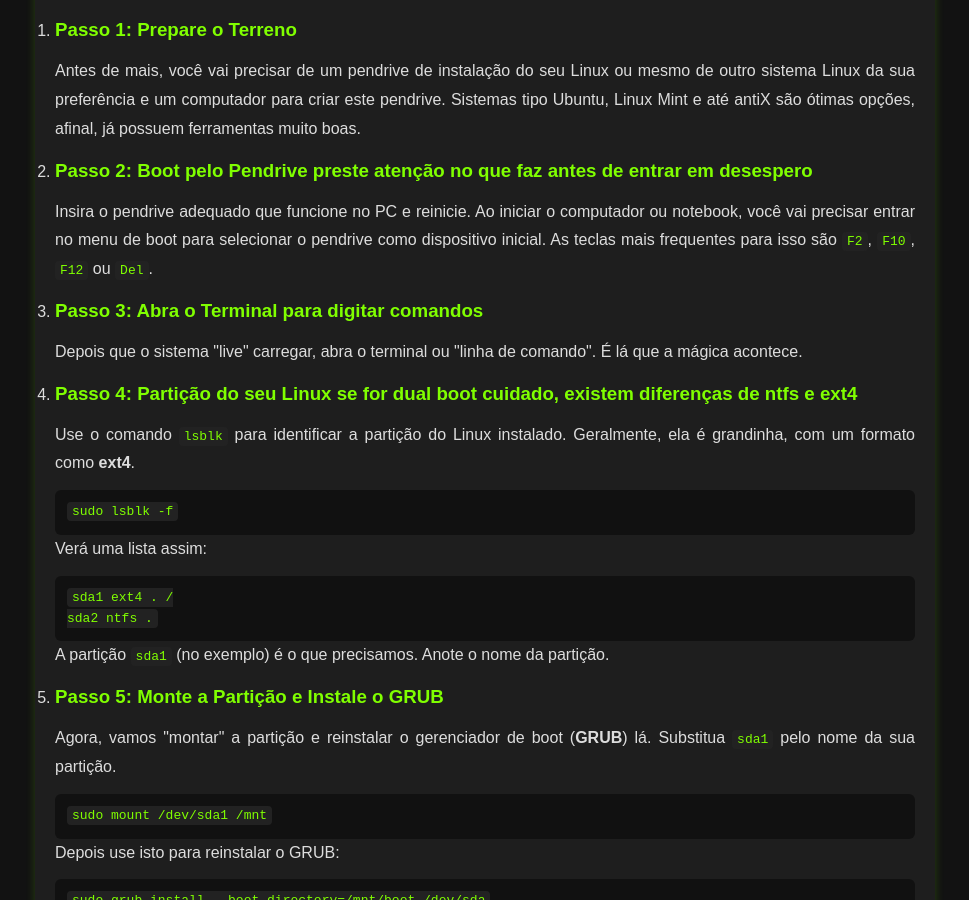
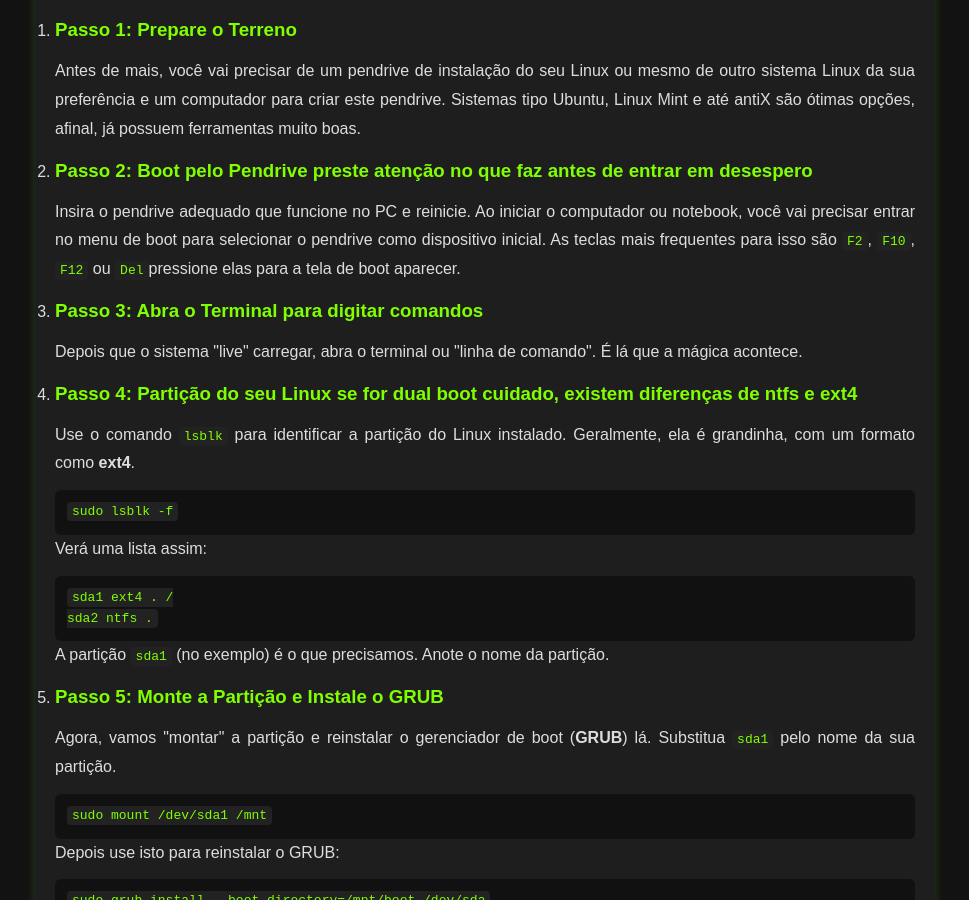
Before and after one commit to Piolinux/piolinux-site, a Jekyll site: the page reparar-boot-linux.html, which Jekyll copies as it is, in a window 1280 px wide and 900 px high, scrolled down 1033 px. Shown: the whole window, without its empty margins (155-1124 px from the left). Built offline with Jekyll 4.4.1, drawn with Linux system fonts in a browser that asks for light colours.

Commit message:
Update reparar-boot-linux.html

```diff
--- a/reparar-boot-linux.html
+++ b/reparar-boot-linux.html
@@ -310,7 +310,7 @@ footer a:hover {
                 </li>
                 <li>
                     <h3>Passo 2: Boot pelo Pendrive preste atenção no que faz antes de entrar em desespero</h3>
-                    <p>Insira o pendrive adequado que funcione no PC e reinicie. Ao iniciar o computador ou notebook, você vai precisar entrar no menu de boot para selecionar o pendrive como dispositivo inicial. As teclas mais frequentes para isso são <code>F2</code>, <code>F10</code>, <code>F12</code> ou <code>Del</code>.</p>
+                    <p>Insira o pendrive adequado que funcione no PC e reinicie. Ao iniciar o computador ou notebook, você vai precisar entrar no menu de boot para selecionar o pendrive como dispositivo inicial. As teclas mais frequentes para isso são <code>F2</code>, <code>F10</code>, <code>F12</code> ou <code>Del</code>pressione elas para a tela de boot aparecer.</p>
                 </li>
                 <li>
                     <h3>Passo 3: Abra o Terminal para digitar comandos</h3>
```
